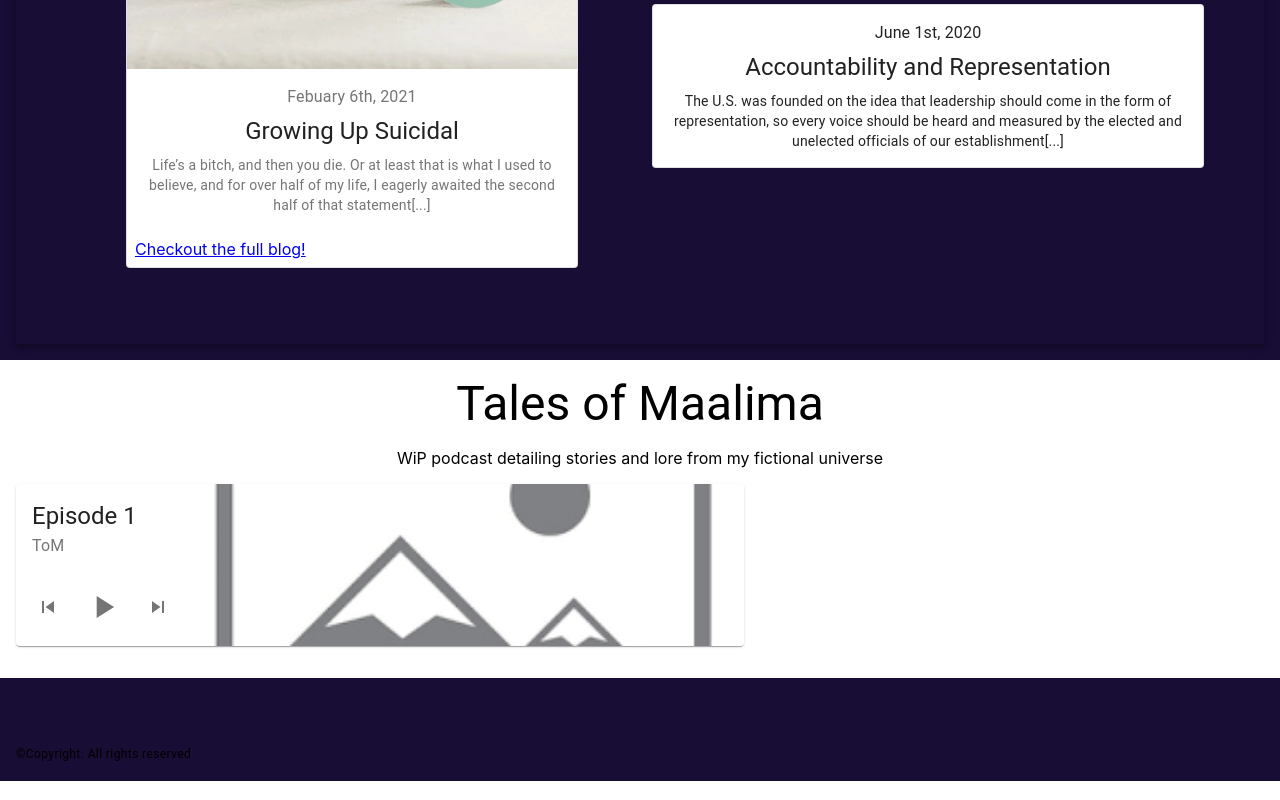
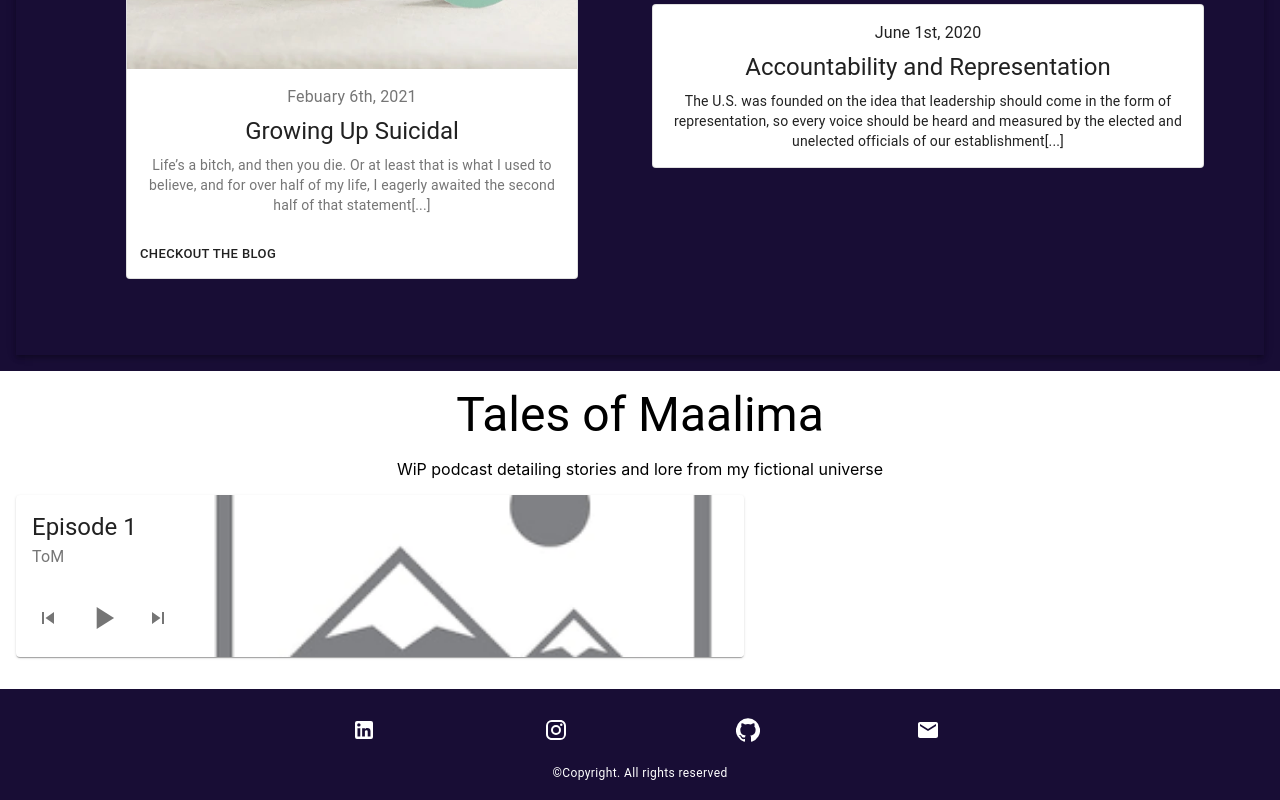
Before and after one commit to LucasAho/blog-front-end, a React (Create React App) app: page / in a window 1280 px wide. Shown: the part 1871-2671 px from the top of the page. Built offline with nearby package versions, Linux system fonts and the light colour scheme.

Commit message:
footer links to github, linkedin, instagram, and email form is being tested with netlify

```diff
--- a/src/components/Footer/Footer.component.js
+++ b/src/components/Footer/Footer.component.js
@@ -1,48 +1,106 @@
 import React from 'react';
 import { makeStyles, createStyles } from '@material-ui/core/styles';
-import { Box, Button, Grid, Tabs, Typography } from '@material-ui/core';
+import { Box, BottomNavigation, Button, Modal, BottomNavigationAction, Typography, TextField } from '@material-ui/core';
+import LinkedInIcon from '@material-ui/icons/LinkedIn';
+import EmailIcon from '@material-ui/icons/Email';
+import InstagramIcon from '@material-ui/icons/Instagram';
+import GitHubIcon from '@material-ui/icons/GitHub';
 
 const useStyles = makeStyles((theme) => createStyles({
     root: {
         padding: '1rem',
-        backgroundColor: "#180D35"
+        backgroundColor: "#180D35",
+        color: "#FFF"
     },
-    crText: {
-        textColor: "#FFFFFF",
-        textAlign: 'center',
-    }
+    botNav: {
+        backgroundColor: "#180D35",
+    },
+    paper: {
+        position: 'absolute',
+        width: 400,
+        backgroundColor: theme.palette.background.paper,
+        border: '2px solid #000',
+        boxShadow: theme.shadows[5],
+        padding: theme.spacing(2, 4, 3),
+    },
 }));
+
+function rand() {
+    return Math.round(Math.random() * 20) - 10;
+}
+
+function getModalStyle() {
+    const top = 50 + rand();
+    const left = 50 + rand();
+
+    return {
+        top: `${top}%`,
+        left: `${left}%`,
+        transform: `translate(-${top}%, -${left}%)`,
+    };
+}
 
 export default function BlogBar() {
     const classes = useStyles();
-    const [value, setValue] = React.useState(0);
+    const [modalStyle] = React.useState(getModalStyle);
+    const [open, setOpen] = React.useState(false);
 
-    const handleChange = (event, newValue) => {
-        setValue(newValue);
+    const handleOpen = () => {
+        setOpen(true);
     };
+
+    const handleClose = () => {
+        setOpen(false);
+    };
+    const modalBody = (
+        <div style={modalStyle} className={classes.paper}>
+            <h2>Contact Me</h2>
+            <form name="contact" noValidate netlify autoComplete="off">
+                <TextField required label="Full Name" />
+                <TextField required label="Email or Contact Number" />
+                <TextField required fullWidth label="Message" />
+                <Button type="submit">Send</Button>
+            </form>
+        </div>
+    );
     return (
-        <Box className={classes.root} mx='auto'>
-
-                <Tabs
-                    value={value}
-                    onChange={handleChange}
-                    indicatorColor="primary"
-                    textColor="primary"
-                    centered
-                >
-                    <Button label="Contact Me" />
-                    <Button label="Contact Me" />
-                    <Button label="Contact Me" />
-                </Tabs>
-                <Grid container>
-                    <Grid item>
-                        <Typography align='center' className={"crText"} variant="caption">
-                            ©Copyright. All rights reserved
-                        </Typography>
-                    </Grid>
-                </Grid>
-
-
+        <Box className={classes.root} mx='auto' align="center">
+            <BottomNavigation className={classes.botNav}>
+                <BottomNavigationAction
+                    component={"a"}
+                    href="https://www.linkedin.com/in/lucas-asher-679569193/"
+                    label="LinkedIn"
+                    icon={<LinkedInIcon color="secondary" />}
+                />
+                <BottomNavigationAction
+                    component={"a"}
+                    href="https://www.instagram.com/lucas_asher_a/"
+                    label="Instagram"
+                    icon={<InstagramIcon color="secondary" />}
+                />
+                <BottomNavigationAction
+                    component={"a"}
+                    href="https://github.com/LucasAho"
+                    label="GitHub"
+                    icon={<GitHubIcon color="secondary" />}
+                />
+                <BottomNavigationAction
+                    label="ContactMe"
+                    onClick={handleOpen}
+                    icon={<EmailIcon color="secondary" />}
+                />
+            </BottomNavigation>
+            <Typography align='center' className={"crText"} variant="caption">
+                ©Copyright. All rights reserved
+            </Typography>
+            <Modal
+                open={open}
+                onClose={handleClose}
+                aria-labelledby="simple-modal-title"
+                aria-describedby="simple-modal-description"
+            >
+                {modalBody}
+            </Modal>
         </Box>
     );
 }
--- a/src/components/MainCompile/Blog/BlogPanes.component.js
+++ b/src/components/MainCompile/Blog/BlogPanes.component.js
@@ -1,6 +1,6 @@
 import React from 'react';
 import { Link } from 'react-router-dom';
-import { Typography, Card, CardActions, CardMedia, CardContent, CardActionArea, } from '@material-ui/core';
+import { Typography, Button, Card, CardActions, CardMedia, CardContent, CardActionArea, } from '@material-ui/core';
 import { makeStyles, createStyles } from '@material-ui/core/styles';
 
 
@@ -82,9 +82,11 @@ export function RecentPostPane(props) {
                 </CardContent>
             </CardActionArea>
             <CardActions>
-                <Link to="/blog">
-                    Checkout the full blog!
-                </Link>
+                <Button size="small" className={classes.button} onClick={event => {
+                    window.location.href = props.link;
+                }}>
+                    Checkout the Blog
+                </Button>
             </CardActions>
         </Card>
     );
--- a/src/components/MainCompile/Showcase/ShowcasePanes.component.js
+++ b/src/components/MainCompile/Showcase/ShowcasePanes.component.js
@@ -64,7 +64,7 @@ export function CardPane(props) {
     const classes = useStyles();
     return (
         <Card className={classes.cardRoot} variant="outlined">
-            <CardActionArea onClick={event => {
+            <CardActionArea onclick={event => {
                 window.location.href = props.link;
             }}>
                 <CardMedia
@@ -85,7 +85,7 @@ export function CardPane(props) {
                 window.location.href = props.buttonLink;
             }}>
                 Checkout the Code
-        </Button>
+            </Button>
         </Card>
     );
 }
```
Also changed, not shown: 1 other file (tests, documents, lock files or other folders).
